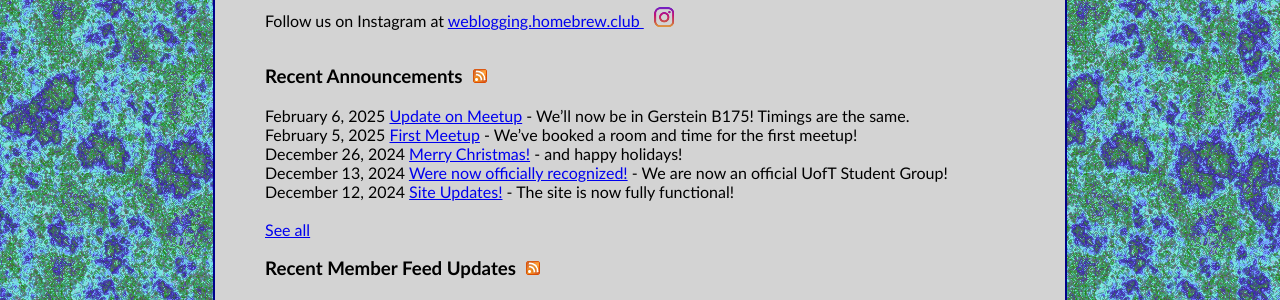
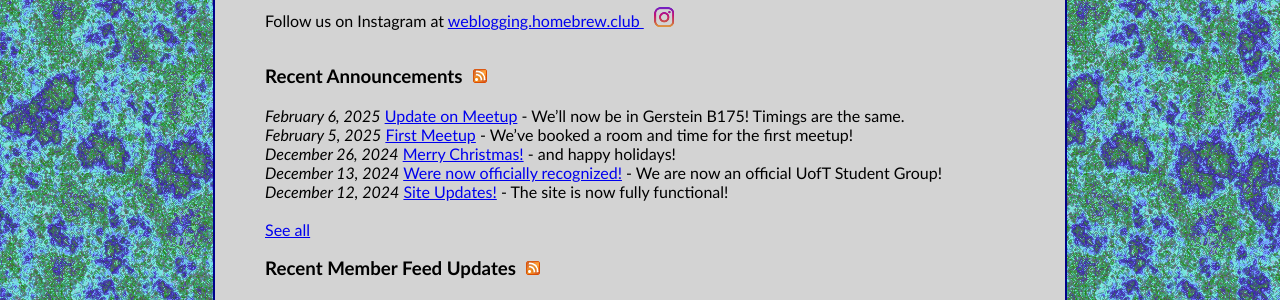
Before and after one commit to uoftwebloggingclub/uoftwebloggingclub.neocities.org, a Jekyll site: the page built from index.html, in a window 1280 px wide. Shown: the part 645-945 px from the top of the page. Built offline with Jekyll 4.4.1, drawn with Linux system fonts in a browser that asks for light colours.

Commit message:
Italicise post dates

```diff
--- a/index.html
+++ b/index.html
@@ -28,7 +28,7 @@ layout: default
 <br>
 {% for post in site.posts limit:5 %}
 
-    {{ post.date | date: "%B %e, %Y" }}
+    <i>{{ post.date | date: "%B %e, %Y" }}</i>
     <a href="{{ post.url }}">{{ post.title }}</a> - {{ post.excerpt | strip_html}}<br>
 
 {% endfor %}
@@ -37,7 +37,7 @@ layout: default
 
 <h3 style="display:inline-block">Recent Member Feed Updates</h3><a href="/feed.xml" target="_blank"><img class="rss" src="/assets/img/rss.png" /></a>
 <br>
-{% for post in chronological_feeds limit: 10%}
+{% for post in chronological_feeds limit: 10 %}
 
     <a href="{{ post.link }}">{{ post.title }}</a> -
     {% if post.description.size > 0 %}
```
